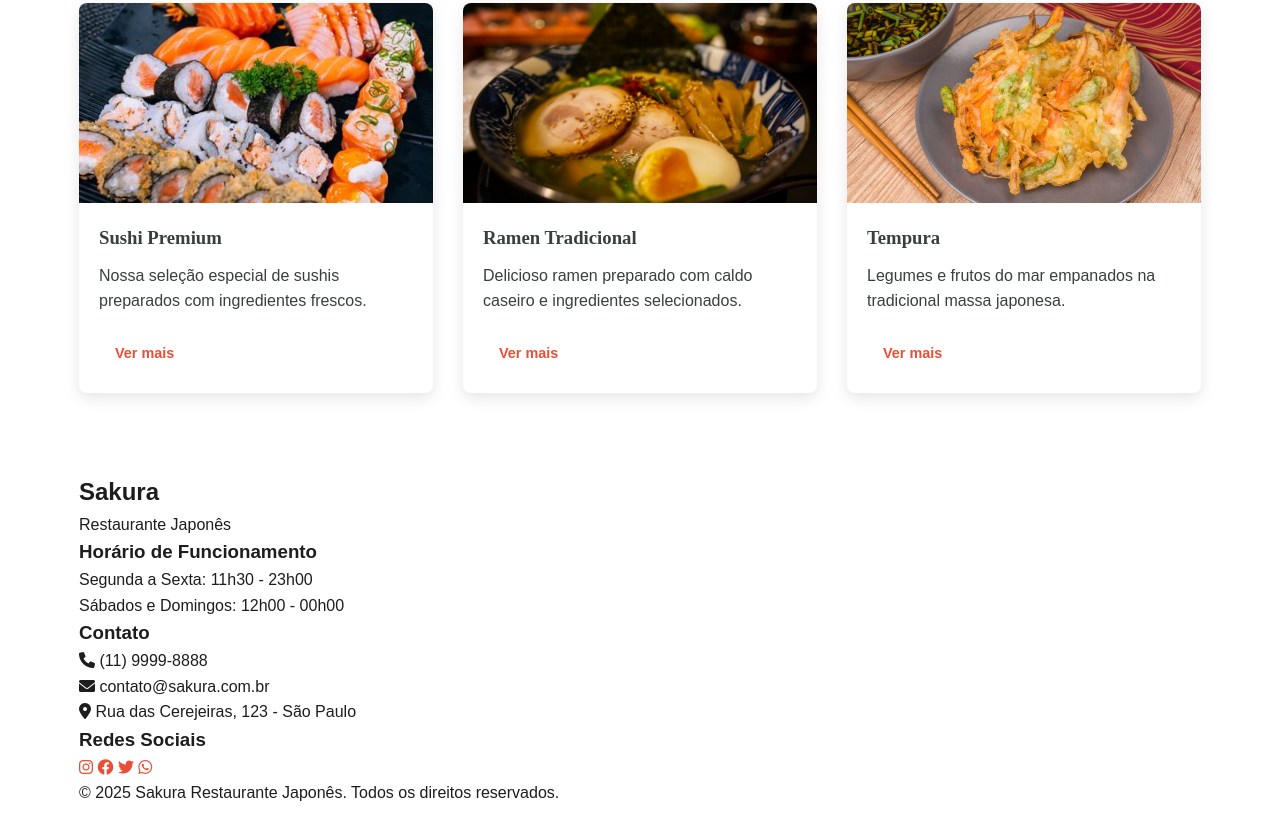
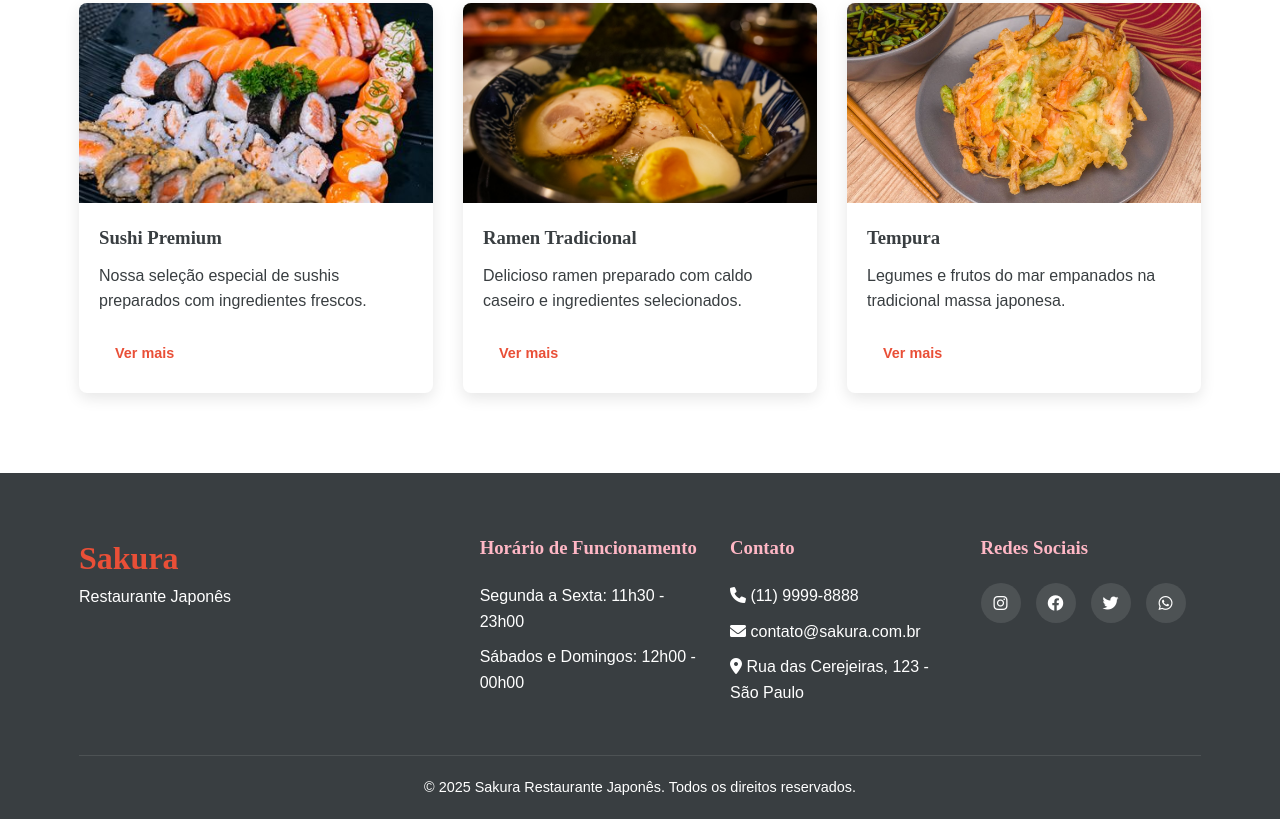
Before and after one commit to CP1-FrontEnd/CP2-FrontEnd, a plain HTML site: page index.html in a window 1280 px wide. Shown: the part 789-1608 px from the top of the page. Drawn offline with Linux system fonts and the light colour scheme.

Commit message:
Estilizando o footer

```diff
--- a/src/css/style.css
+++ b/src/css/style.css
@@ -475,3 +475,66 @@ nav {
 .contact-card p {
   margin-bottom: 5px;
 }
+
+footer {
+  background-color: var(--secondary-color);
+  color: white;
+  padding: 60px 0 20px;
+}
+
+.footer-content {
+  display: grid;
+  grid-template-columns: 1fr 2fr;
+  gap: 40px;
+  margin-bottom: 40px;
+}
+
+.footer-logo h2 {
+  font-family: var(--font-heading);
+  font-size: 2rem;
+  color: var(--primary-color);
+}
+
+.footer-info {
+  display: grid;
+  grid-template-columns: repeat(auto-fit, minmax(200px, 1fr));
+  gap: 30px;
+}
+
+.footer-section h3 {
+  font-family: var(--font-heading);
+  margin-bottom: 20px;
+  color: var(--sakura-pink);
+}
+
+.footer-section p {
+  margin-bottom: 10px;
+}
+
+.social-icons {
+  display: flex;
+  gap: 15px;
+}
+
+.social-icons a {
+  display: flex;
+  align-items: center;
+  justify-content: center;
+  width: 40px;
+  height: 40px;
+  background-color: rgba(255, 255, 255, 0.1);
+  border-radius: 50%;
+  color: white;
+  transition: background-color 0.3s ease;
+}
+
+.social-icons a:hover {
+  background-color: var(--primary-color);
+}
+
+.copyright {
+  text-align: center;
+  padding-top: 20px;
+  border-top: 1px solid rgba(255, 255, 255, 0.1);
+  font-size: 0.9rem;
+}
```
